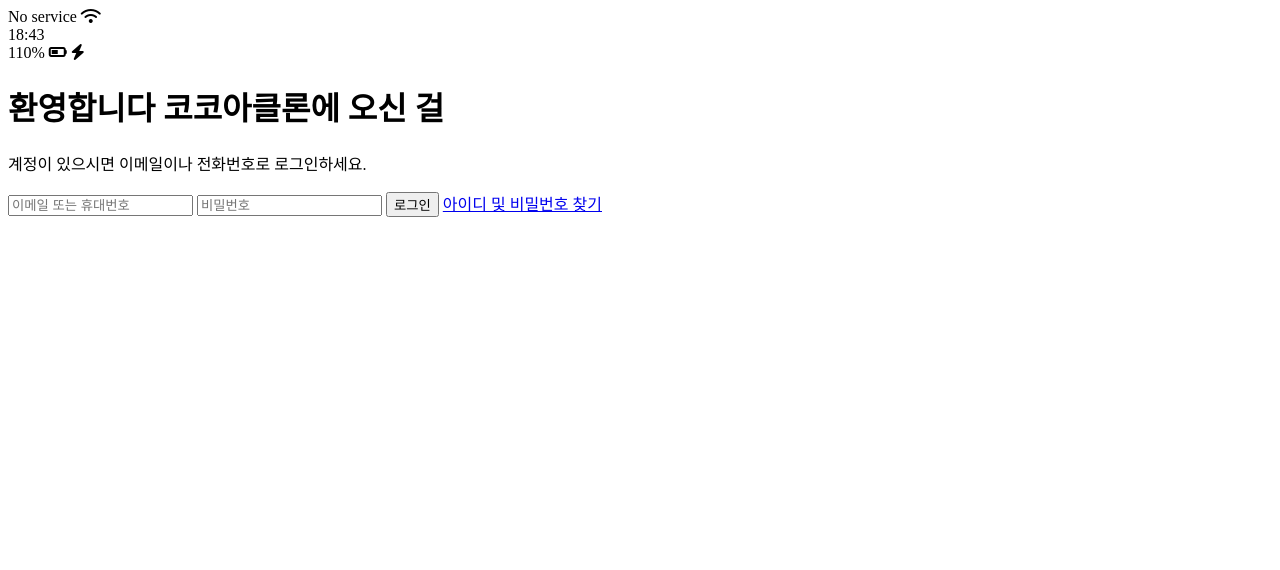
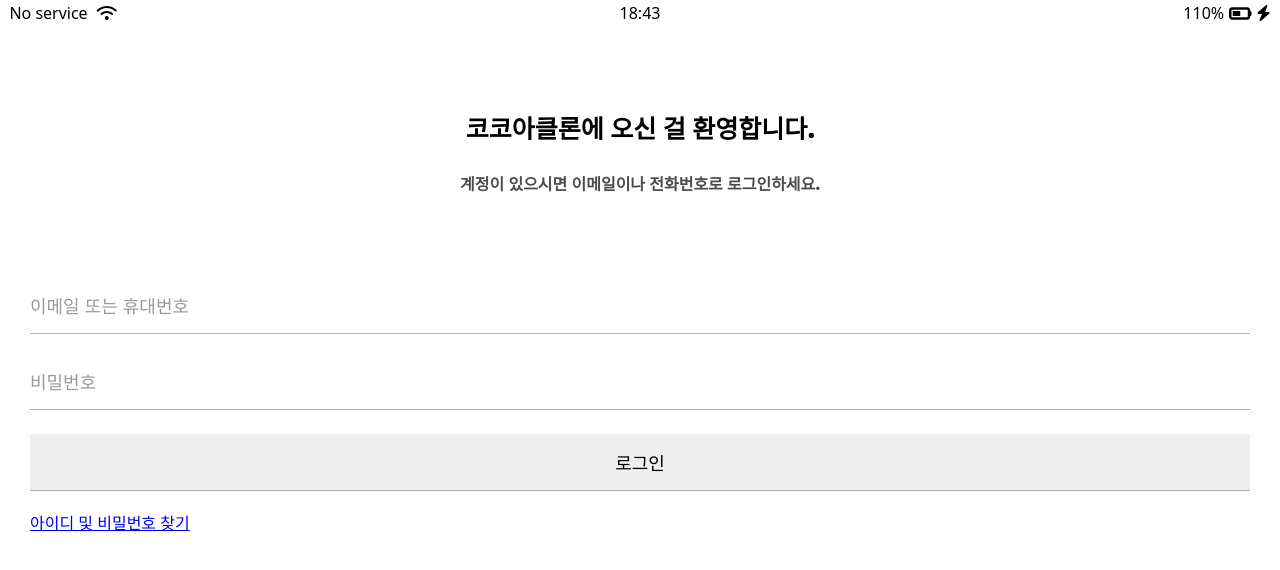
Before and after one commit to mango12322/mango-2023-01, a plain HTML site: page index.html in a window 1280 px wide. Drawn offline with Linux system fonts and the light colour scheme.

Commit message:
css update

```diff
--- /dev/null
+++ b/css/reset.css
@@ -0,0 +1,48 @@
+/* http://meyerweb.com/eric/tools/css/reset/
+   v2.0 | 20110126
+   License: none (public domain)
+*/
+
+html, body, div, span, applet, object, iframe,
+h1, h2, h3, h4, h5, h6, p, blockquote, pre,
+a, abbr, acronym, address, big, cite, code,
+del, dfn, em, img, ins, kbd, q, s, samp,
+small, strike, strong, sub, sup, tt, var,
+b, u, i, center,
+dl, dt, dd, ol, ul, li,
+fieldset, form, label, legend,
+table, caption, tbody, tfoot, thead, tr, th, td,
+article, aside, canvas, details, embed,
+figure, figcaption, footer, header, hgroup,
+menu, nav, output, ruby, section, summary,
+time, mark, audio, video {
+	margin: 0;
+	padding: 0;
+	border: 0;
+	font-size: 100%;
+	font: inherit;
+	vertical-align: baseline;
+}
+/* HTML5 display-role reset for older browsers */
+article, aside, details, figcaption, figure,
+footer, header, hgroup, menu, nav, section {
+	display: block;
+}
+body {
+	line-height: 1;
+}
+ol, ul {
+	list-style: none;
+}
+blockquote, q {
+	quotes: none;
+}
+blockquote:before, blockquote:after,
+q:before, q:after {
+	content: '';
+	content: none;
+}
+table {
+	border-collapse: collapse;
+	border-spacing: 0;
+}
--- /dev/null
+++ b/css/status-bar.css
@@ -0,0 +1,24 @@
+.status-bar {
+    display: flex;
+    justify-content: center;
+    padding: 5px 3px;
+}
+.status-bar__column {
+    width: 33%;
+}
+.status-bar__column:nth-child(2) {
+    display: flex;
+    justify-content: center;
+}
+.status-bar__column:last-child {
+    display: flex;
+    justify-content: flex-end;
+    align-items: center;
+}
+.status-bar__column .fa-battery-half {
+    margin: 0px 5px;
+}
+
+.status-bar__column:first-child span {
+    margin-right: 5px;
+}
--- /dev/null
+++ b/css/styles.css
@@ -0,0 +1,43 @@
+@import "reset.css";
+@import "status-bar.css";
+
+body {
+    font-family: system-ui, -apple-system, BlinkMacSystemFont, 'Segoe UI', Roboto, Oxygen, Ubuntu, Cantarell, 'Open Sans', 'Helvetica Neue', sans-serif;
+}
+
+.welcome-header {
+    margin: 90px 0px;
+    text-align: center;
+    display: flex;
+    flex-direction: column;
+    align-items: center;
+    font-weight: 1000;
+}
+.welcome-header__title {
+    margin-bottom: 35px;
+    font-size: 25px;
+}
+.welcome-header__text {
+    width: 50%;
+    opacity: 0.7;
+}
+
+#login-form {
+    display: flex;
+    flex-direction: column;
+    margin: 0px 30px;
+}
+#login-form input {
+    font-size: 18px;
+    border: none;
+    padding: 15px 0px;
+    border-bottom: 1px solid rgba(0, 0, 0, 0.3);
+    margin-bottom: 24px;
+}
+#login-form input::placeholder {
+    color: rgba(0, 0, 0, 0.4);
+}
+#login-form input:focus {
+    outline: none;
+    border-color: rgba(0, 0, 0, 0.4);
+}
--- a/index.html
+++ b/index.html
@@ -4,6 +4,7 @@
     <meta charset="UTF-8" />
     <meta name="viewport" content="width=device-width, initial-scale=1.0" />
     <title>환영합니다 코코아클론에 오신 걸</title>
+    <link rel="stylesheet" href="./css/styles.css">
   </head>
   <body>
     <div class="status-bar">
@@ -16,13 +17,13 @@
       </div>
       <div class="status-bar__column">
         <span>110%</span>
-        <i class="fa-solid fa-battery-half"></i>
+        <i class="fa-solid fa-battery-half fa-lg"></i>
         <i class="fa-solid fa-bolt"></i>
       </div>
     </div>
 
     <header class="welcome-header">
-        <h1 class="welcome-header__title">환영합니다 코코아클론에 오신 걸</h1>
+        <h1 class="welcome-header__title">코코아클론에 오신 걸 환영합니다.</h1>
         <p class="welcome-header__text">계정이 있으시면 이메일이나 전화번호로 로그인하세요.</p>
     </header>
 
```
